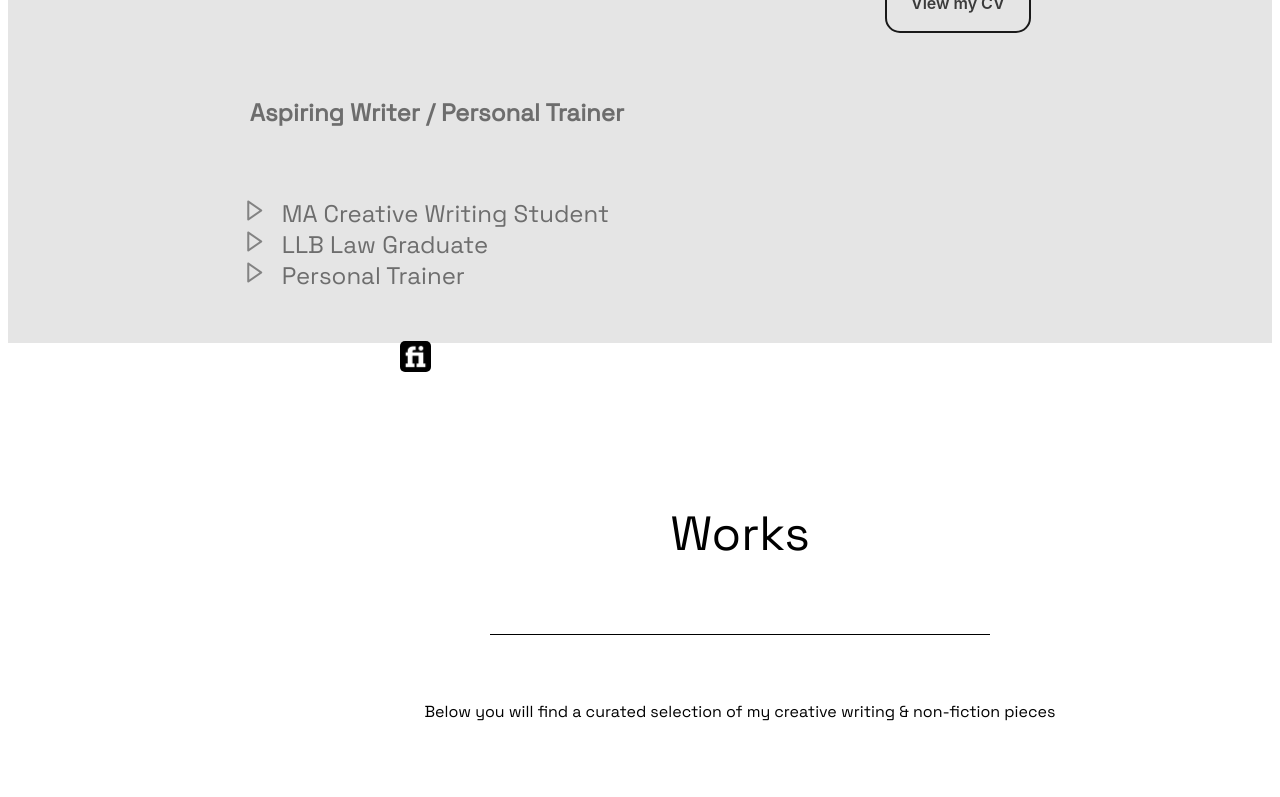
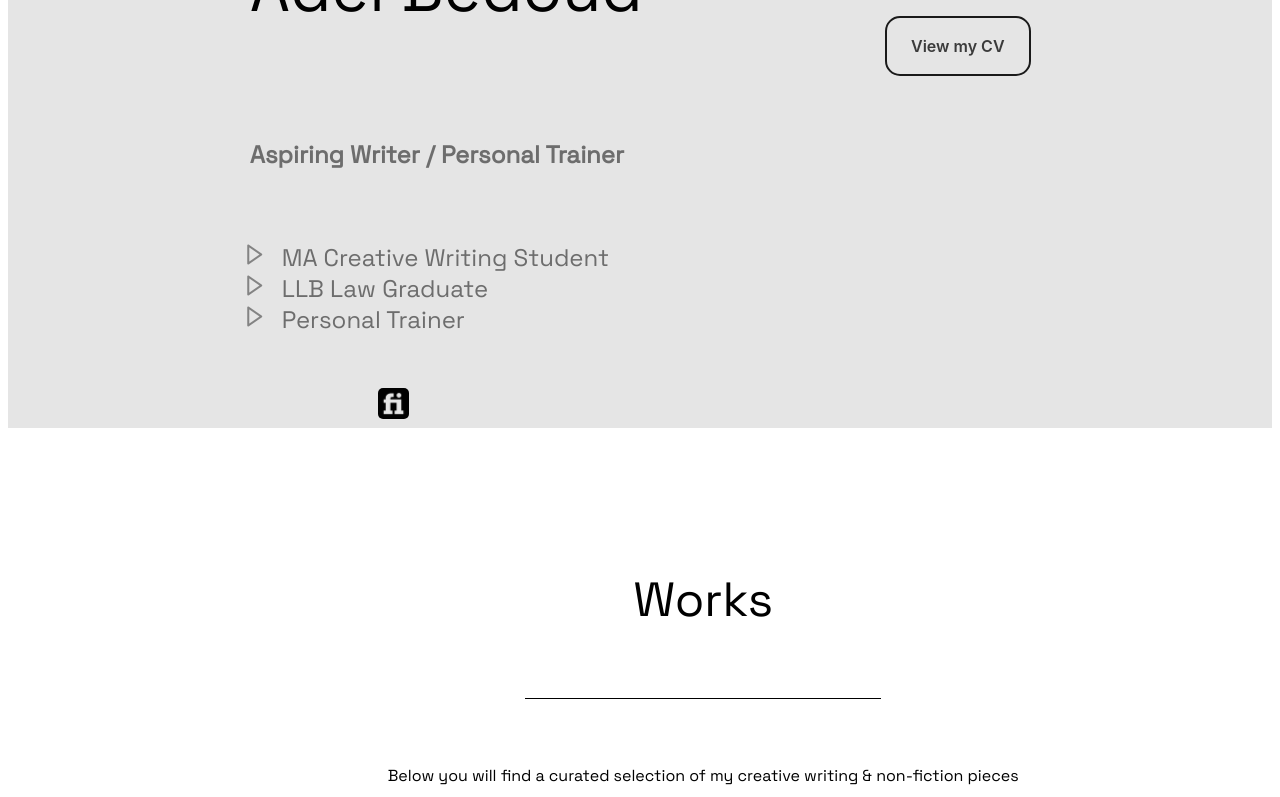
Before and after one commit to Electrolytful/adel-portfolio, a React (Vite) app: page / in a window 1280 px wide. Shown: the part 465-1262 px from the top of the page. Built offline with nearby package versions, Linux system fonts and the light colour scheme; some icons are missing; the HTML template or start-up script is replaced by a standard one.

Commit message:
small adjustments to units used in css

```diff
--- a/index.html
+++ b/index.html
@@ -1,5 +1,6 @@
 <!DOCTYPE html>
 <html lang="en">
+
 <head>
   <meta charset="UTF-8" />
   <meta name="viewport" content="width=device-width, initial-scale=1.0" />
@@ -7,8 +8,10 @@
   <link href='https://unpkg.com/boxicons@2.1.4/css/boxicons.min.css' rel='stylesheet'>
   <script defer src="https://unpkg.com/boxicons@2.1.4/dist/boxicons.js"></script>
 </head>
+
 <body>
   <div id="root"></div>
   <script type="module" src="/src/main.jsx"></script>
 </body>
+
 </html>
--- a/src/components/Profile/index.module.css
+++ b/src/components/Profile/index.module.css
@@ -4,7 +4,7 @@
     font-family: var(--font);
     display: flex;
     flex-direction: column;
-    gap: 30px;
+    gap: 2rem;
     width: max-content;
 }
 
@@ -31,7 +31,7 @@
 .icons {
     display: flex;
     align-items: center;
-    gap: 35px;
+    gap: 1.5rem;
 }
 
 .icons > * {
--- a/src/main.css
+++ b/src/main.css
@@ -5,7 +5,12 @@
     scroll-behavior: smooth;
 }
 
-body {
+html,body
+{
+    width: 100%;
+    height: 100%;
+    margin: 0;
+    padding: 0;
     overflow-x: hidden;
 }
 
--- a/src/pages/AboutMe/index.jsx
+++ b/src/pages/AboutMe/index.jsx
@@ -20,7 +20,7 @@ export default function AboutMe() {
             <h2>Graduate Writer</h2>
           </div>
           <p>
-            So, what about me? I am a Law graduate and I am currently studying
+            <em>So, what about me?</em> I am a Law graduate and I am currently studying
             an MA in Creative Writing whilst working as a Personal Trainer in
             London. Previously, I have worked as a teaching assistant and a
             study support assistant within a specialist SEN provision.
@@ -40,8 +40,8 @@ export default function AboutMe() {
           <p>
             Currently, I am finishing my MA degree, mainly focusing on my
             dissertation, which is the final assessment. This will be the first
-            three chapters of my - long in the making - novel titled, The
-            Search; an apocalyptic dystopian novel, following three characters
+            three chapters of my - long in the making - novel titled, <strong><em>The
+            Search;</em></strong> an apocalyptic dystopian novel, following three characters
             as they each search for something amidst the ruins of a dying city.
             Revenge, Redemption and a Reason to Live.
           </p>
@@ -53,7 +53,9 @@ export default function AboutMe() {
         </div>
       </section>
 
-      <section className={styles.history}></section>
+      <section className={styles.history}>
+
+      </section>
     </>
   );
 }
--- a/src/pages/AboutMe/index.module.css
+++ b/src/pages/AboutMe/index.module.css
@@ -2,7 +2,7 @@
 
 .summary {
     width: 100%;
-    height: 100vh;
+    min-height: 100vh;
     position: relative;
 }
 
@@ -26,7 +26,6 @@
     align-items: center;
     padding: 15%;
     width: 100%;
-    height: 100%;
     text-align: center;
 }
 
--- a/src/pages/Home/index.module.css
+++ b/src/pages/Home/index.module.css
@@ -1,12 +1,8 @@
 @import '../../globals.css';
-
-.home {
-    width: 100%;
-}
 
 .intro {
     width: 100%;
-    height: 85vh;
+    min-height: 85vh;
     background-color: var(--grey);
     display: flex;
     justify-content: space-evenly;
@@ -22,7 +18,7 @@
     justify-content: center;
     align-items: center;
     gap: 100px;
-    padding: 100px;
+    padding: 5%;
 }
 
 .headingContainer {
@@ -30,18 +26,18 @@
     flex-direction: column;
     align-items: center;
     gap: 50px;
-    padding: 20px;
+    padding: 3%;
 }
 
 .heading {
     border-bottom: 1px solid #000;
-    width: 500px;
+    min-width: 30%;
 }
 
 .works h1 {
     font-size: 3rem;
     font-weight: normal;
-    padding-bottom: 30px;
+    padding-bottom: 8%;
     text-align: center;
 }
 
```
Lines whose indentation alone changed are shown as unchanged.
